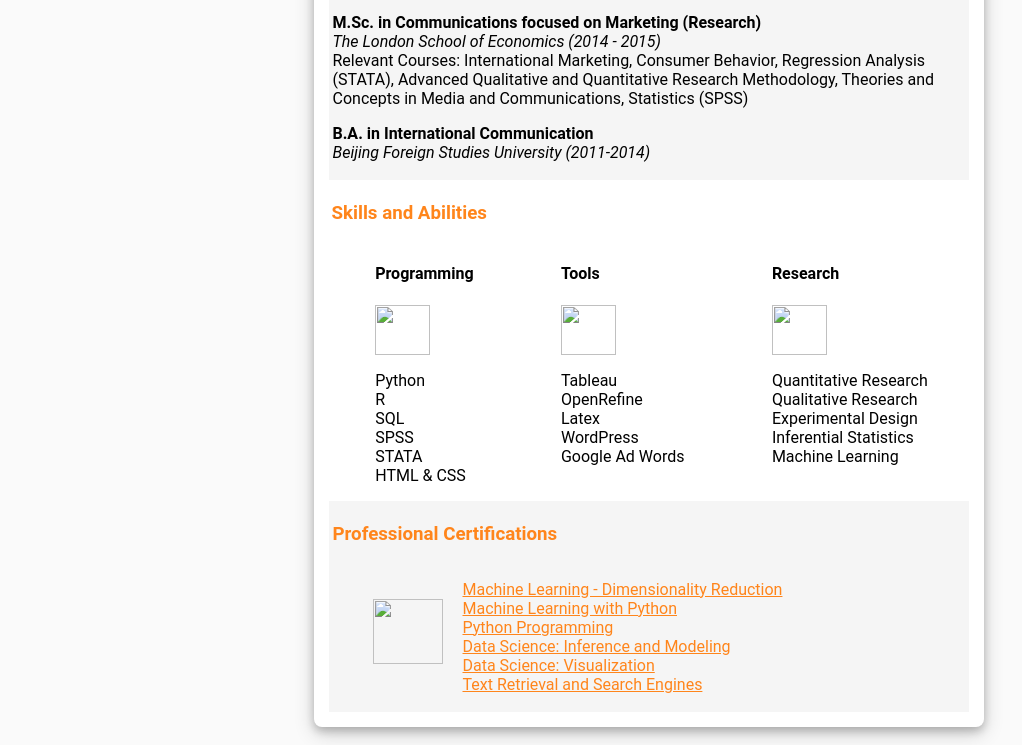
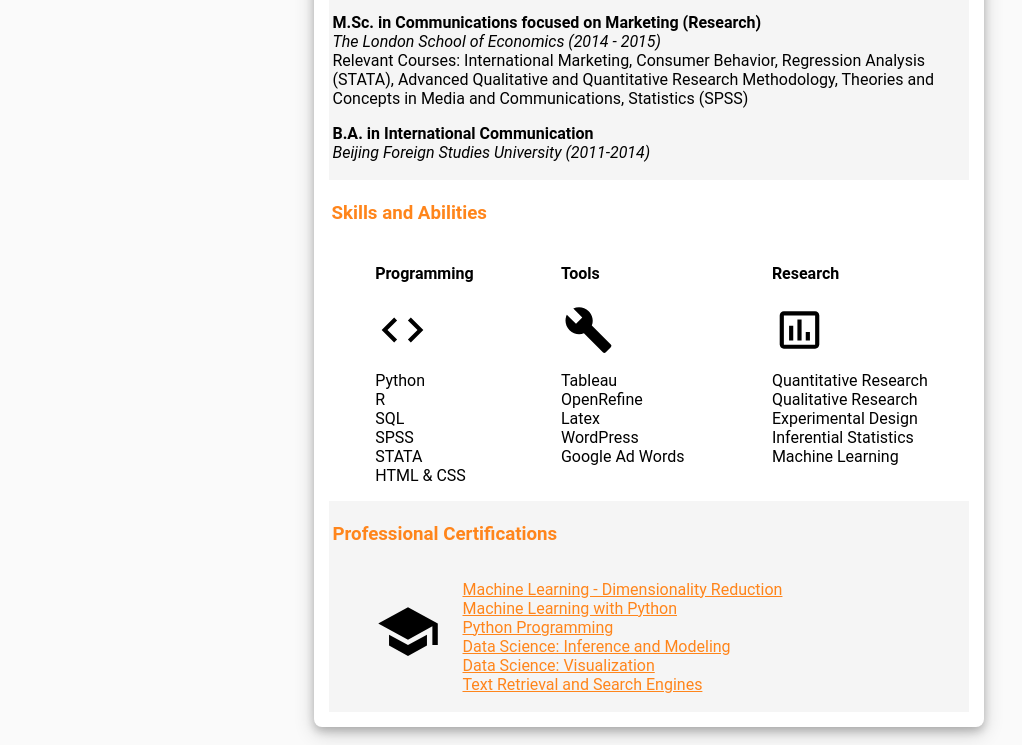
Before and after one commit to kat-tian/kat-tian.github.io, a plain HTML site: page index.html in a window 1280 px wide. Shown: the part 700-1445 px from the top of the page, without its empty margins (130-1152 px from the left). Drawn offline with Linux system fonts and the light colour scheme.

Commit message:
fixed path to img

```diff
--- a/index.html
+++ b/index.html
@@ -10,7 +10,7 @@
 </head>
 <body>
   <div class='title'>
-  <h1 class="title">Kathy Tian</h1>
+  <h1 class="title">Kat Tian</h1>
   <h2 class="title"> Professional Curriculum Vitae </h2>
 </div>
   <div class='container'><div class='sidesection'>
@@ -59,7 +59,7 @@
 
       <h4> Programming</h4>
 
-    <img class='toolimage' src='file:///C:/Users/Kathy/Downloads/baseline-code-24px%20(1).svg'/>
+    <img class='toolimage' src='./code.svg'/>
     <ul>
     <li>Python</li>
     <li>R</li>
@@ -72,7 +72,7 @@
 </div>
   <div class=''>
     <h4>Tools</h4>
-    <img class='toolimage' src='file:///C:/Users/Kathy/Downloads/baseline-build-24px.svg'>
+    <img class='toolimage' src='./baseline-build-24px.svg'>
     <ul>
         <li>Tableau</li>
         <li>OpenRefine</li>
@@ -84,7 +84,7 @@
 
   <div class=''>
       <h4>Research</h4>
-      <img class='toolimage' src='file:///C:/Users/Kathy/Downloads/baseline-insert_chart_outlined-24px.svg'>
+      <img class='toolimage' src='./baseline-insert_chart_outlined-24px.svg'>
       <ul>
           <li>Quantitative Research</li>
           <li>Qualitative Research </li>
@@ -101,7 +101,7 @@
   <h3 class="orange">Professional Certifications</h3>
   <div class='certifications'>
 
-  <img class='certimage' src='file:///C:/Users/Kathy/Downloads/baseline-school-24px%20(1).svg'>
+  <img class='certimage' src='./baseline-school-24px.svg'>
   <ul>
       <li><a href=https://courses.cognitiveclass.ai/certificates/65abf9e8e6894c2db508be0d11fc1d0f>Machine Learning - Dimensionality Reduction</a></li>
       <li><a href=https://courses.cognitiveclass.ai/certificates/4c5082cb517543eb8b508be76380d81b>Machine Learning with Python</a></li>
```
Also changed, not shown: baseline-build-24px.svg (added), baseline-insert_chart_outlined-24px.svg (added), baseline-school-24px.svg (added), code.svg (added).
